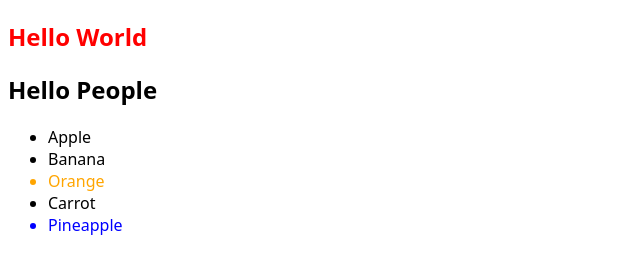
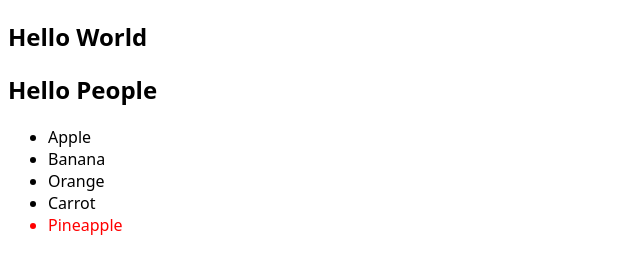
Before and after one commit to pktcodes/javascript-dom-basics, a plain HTML site: page index.html in a window 1280 px wide. Shown: the whole page, without its empty margins (0-640 px from the left). Drawn offline with Linux system fonts and the light colour scheme.

Commit message:
getElementsByClassName()

```diff
--- a/app.js
+++ b/app.js
@@ -1,24 +1,11 @@
 // Select the element or group of elements the we want
 // Decide the effect we want to apply to the selection
 
-// getElementsByTagName('tagname');
+// getElementsByClassName('classname');
+
 // node-list =  array-like object
 // index, length property but not array methods
 
-const headings = document.getElementsByTagName('h2');
-// console.log(headings.length);
-headings[0].style.color = 'red';
-
-document.getElementsByTagName('li')[2].style.color = 'orange';
-
-const items = document.getElementsByTagName('li');
-items[4].style.color = 'blue';
-console.log(items);
-
-/* Converting to array so we can use methods */
-const betterItems = [...items];
-console.log(betterItems);
-
-betterItems.forEach(function (item) {
-  console.log(item);
-});
+const fruits = document.getElementsByClassName('fruit');
+console.log(fruits);
+fruits[2].style.color = 'red';
--- a/index.html
+++ b/index.html
@@ -21,11 +21,11 @@
     <h2>hello world</h2>
     <h2>hello people</h2>
     <ul>
-      <li>apple</li>
+      <li class="fruit">apple</li>
       <li>banana</li>
-      <li>orange</li>
+      <li class="fruit">orange</li>
       <li>carrot</li>
-      <li>pineapple</li>
+      <li class="fruit">pineapple</li>
     </ul>
     <!-- Link to JS -->
     <script src="./app.js"></script>
```
